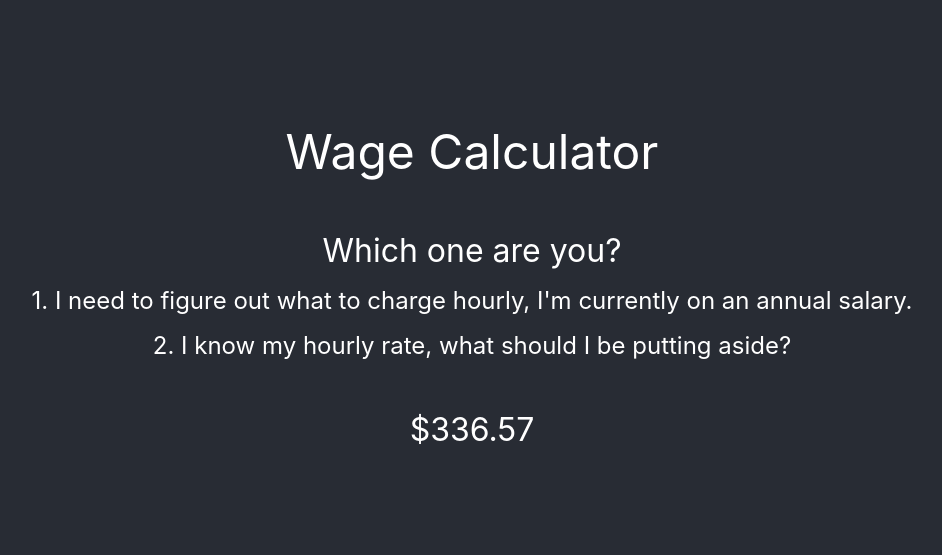
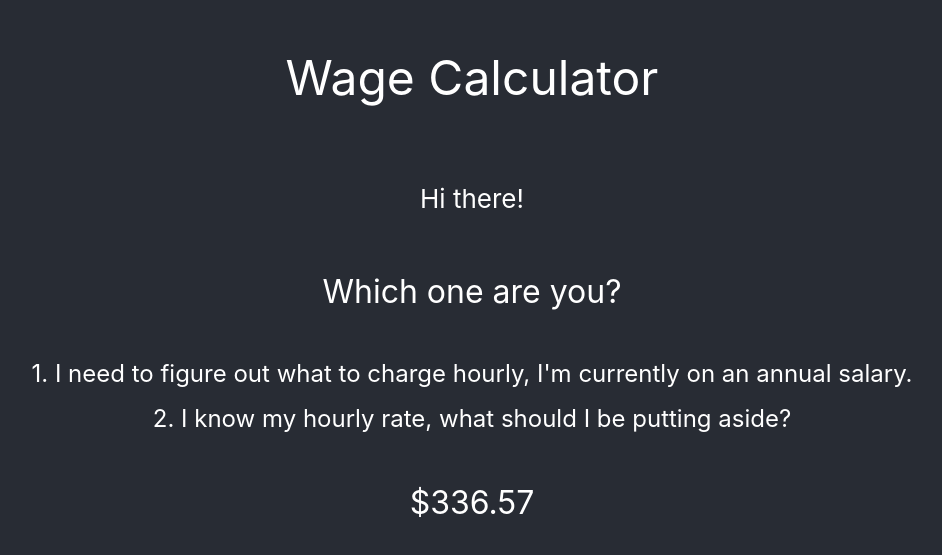
Before and after one commit to martinwheeler/wage-calculator, a React (Create React App) app: page / in a window 1280 px wide. Shown: the part 115-670 px from the top of the page, without its empty margins (168-1110 px from the left). Built offline with nearby package versions, Linux system fonts and the light colour scheme.

Commit message:
feat: add typing effect

```diff
--- a/src/App.tsx
+++ b/src/App.tsx
@@ -1,13 +1,19 @@
 import "./App.css";
 import Select from "./Select";
 import { calculatePay } from "./utils";
-import FinanceDataInput from "./Components/FinanceDataInput/FinanaceDataInput"
+import FinanceDataInput from "./Components/FinanceDataInput/FinanaceDataInput";
+import TypingEffect from "./Components/TypingEffect";
 
 function App() {
   return (
     <div className="App">
       <div className="title">Wage Calculator</div>
-      <div className="question">Which one are you?</div>
+      <div>
+        <TypingEffect>Hi there!</TypingEffect>
+      </div>
+      <div className="question">
+        <TypingEffect>Which one are you?</TypingEffect>
+      </div>
       <div className="answer">
         1. I need to figure out what to charge hourly, I'm currently on an
         annual salary.
--- /dev/null
+++ b/src/Components/TypingEffect.tsx
@@ -0,0 +1,42 @@
+import React, { useEffect, useLayoutEffect, useRef, useState } from "react";
+
+interface Props {
+  children: string;
+  minSpeed?: number;
+  maxSpeed?: number;
+}
+
+const TypingEffect = ({ children, minSpeed = 50, maxSpeed = 100 }: Props) => {
+  const [typedText, setTypedText] = useState("");
+  const [i, setI] = useState(0);
+  const mounted = useRef(false);
+
+  useEffect(() => {
+    mounted.current = true;
+  }, []);
+
+  useLayoutEffect(() => {
+    const delay = Math.floor(
+      Math.random() * (maxSpeed - minSpeed + 1) + minSpeed
+    );
+
+    if (mounted.current) {
+      setTypedText((t) => t + children.charAt(i));
+    }
+
+    if (i < children.length) {
+      setTimeout(() => {
+        setI(i + 1);
+      }, delay);
+    }
+  }, [i, maxSpeed, minSpeed, children]);
+
+  return (
+    <div className="typing-effect">
+      <p className="text">{typedText}</p>
+      <span className="cursor"></span>
+    </div>
+  );
+};
+
+export default TypingEffect;
```
